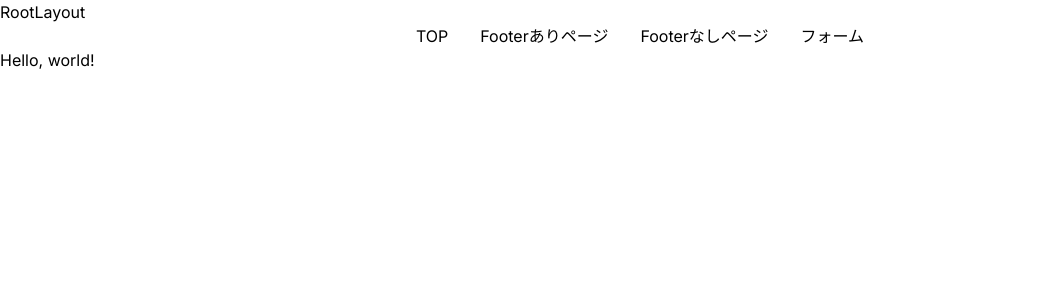
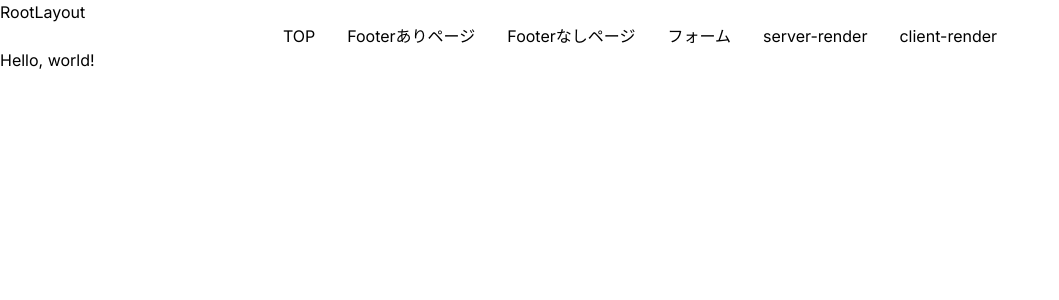
Before and after one commit to hiropi1224/next-sample, a Next.js app: page / in a window 1280 px wide. Shown: the top 300 px of the page, without its empty margins (0-1059 px from the left). Built offline with nearby package versions, Linux system fonts and the light colour scheme.

Commit message:
💄 layout修正

```diff
--- a/src/app/layout.tsx
+++ b/src/app/layout.tsx
@@ -33,6 +33,12 @@ export default function RootLayout({
             <Link href='/form'>
               <div>フォーム</div>
             </Link>
+            <Link href='/todo/server-render'>
+              <div>server-render</div>
+            </Link>
+            <Link href='/todo/client-render'>
+              <div>client-render</div>
+            </Link>
           </nav>
           {children}
         </Provider>
```
